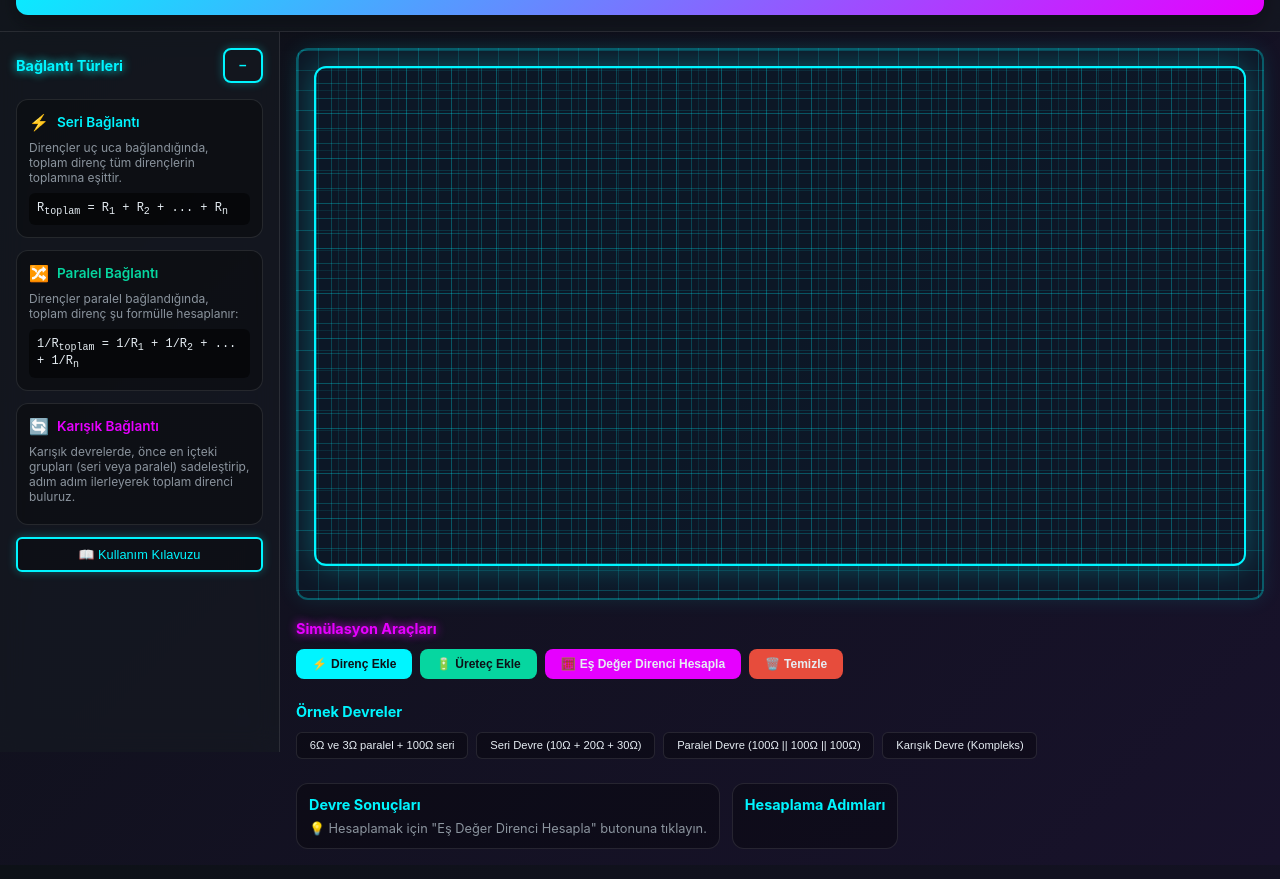
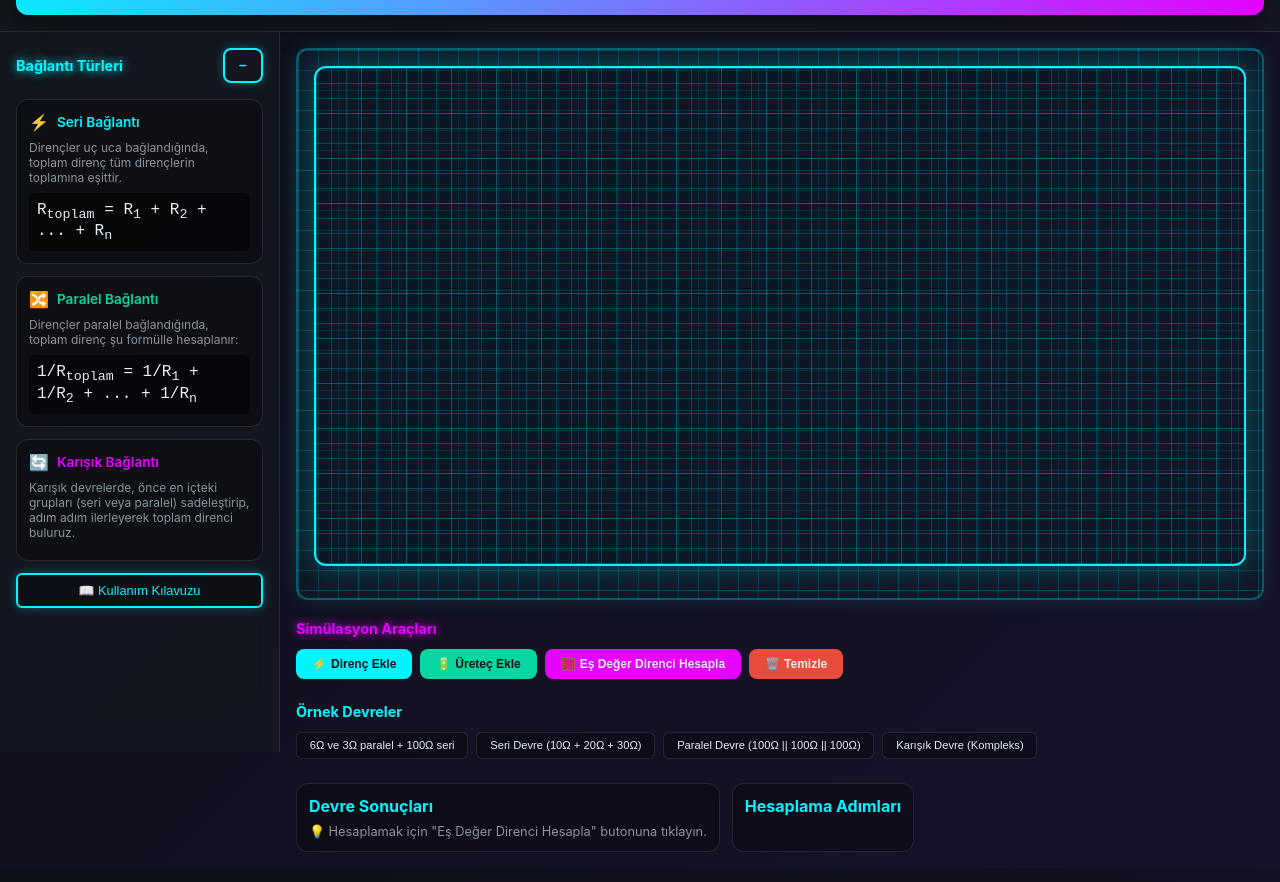
Before and after one commit to cresas/direncdevresianalizi, a plain HTML site: page index.html in a window 1280 px wide. Shown: the part 120-1002 px from the top of the page. Drawn offline with Linux system fonts and the light colour scheme.

Commit message:
Update index.html

```diff
--- a/index.html
+++ b/index.html
@@ -4,6 +4,7 @@
     <meta charset="UTF-8">
     <meta name="viewport" content="width=device-width, initial-scale=1.0">
     <title>Direnç Devresi Analizi - Güncellenmiş (2025-10-08)</title>
+
     <style>
         /* CSS Variables - Modern Space Theme */
         :root {
@@ -194,7 +195,7 @@
             border-radius: 6px;
             font-family: 'Courier New', monospace;
             margin-top: 0.5rem;
-            font-size: 0.75rem;
+            font-size: 1rem;
         }
 
         .connection-desc {
@@ -288,7 +289,7 @@
         }
 
         .results-title {
-            font-size: 0.9rem;
+            font-size: 1rem;
             font-weight: 700;
             color: var(--neon-cyan);
             margin-bottom: 0.5rem;
@@ -997,6 +998,7 @@
             20%, 40%, 60%, 80% { transform: scale(1.05) translateX(3px); }
         }
     </style>
+
 </head>
 <body>
     <div class="app-container">
```
